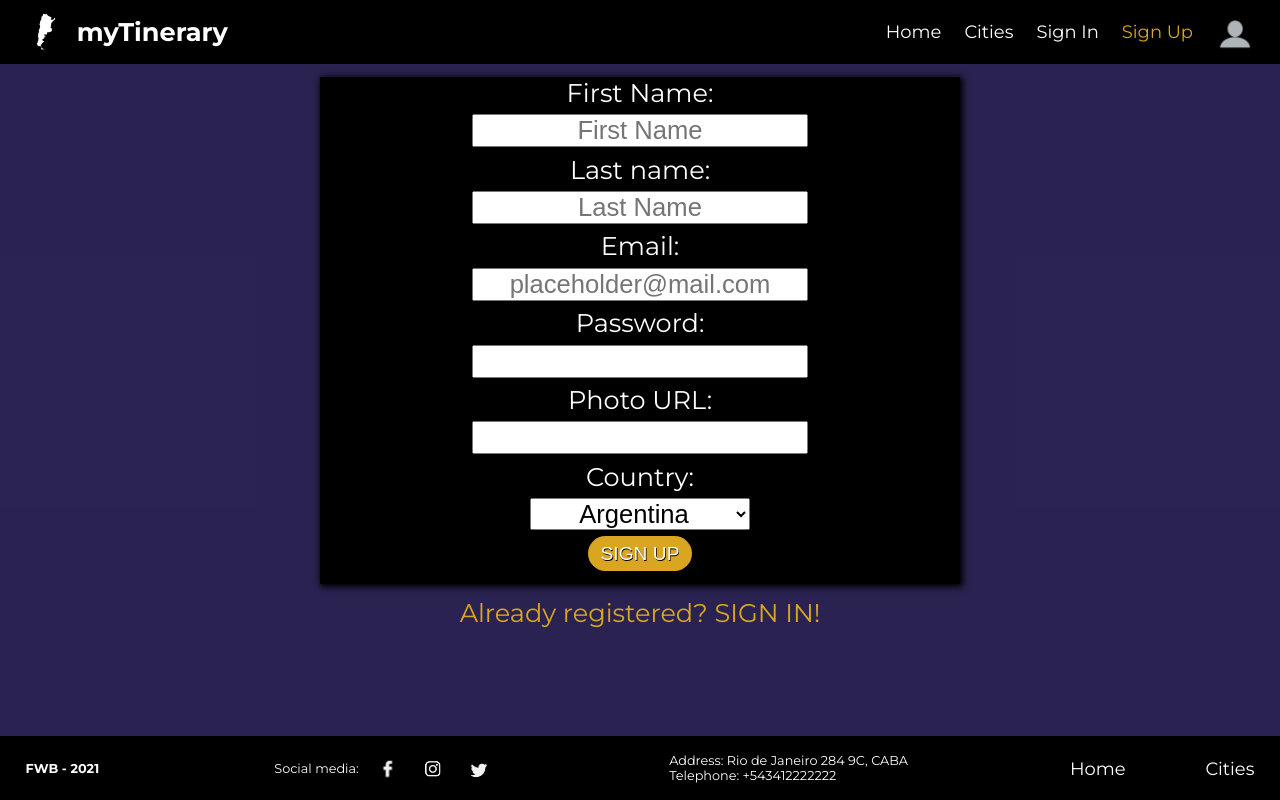
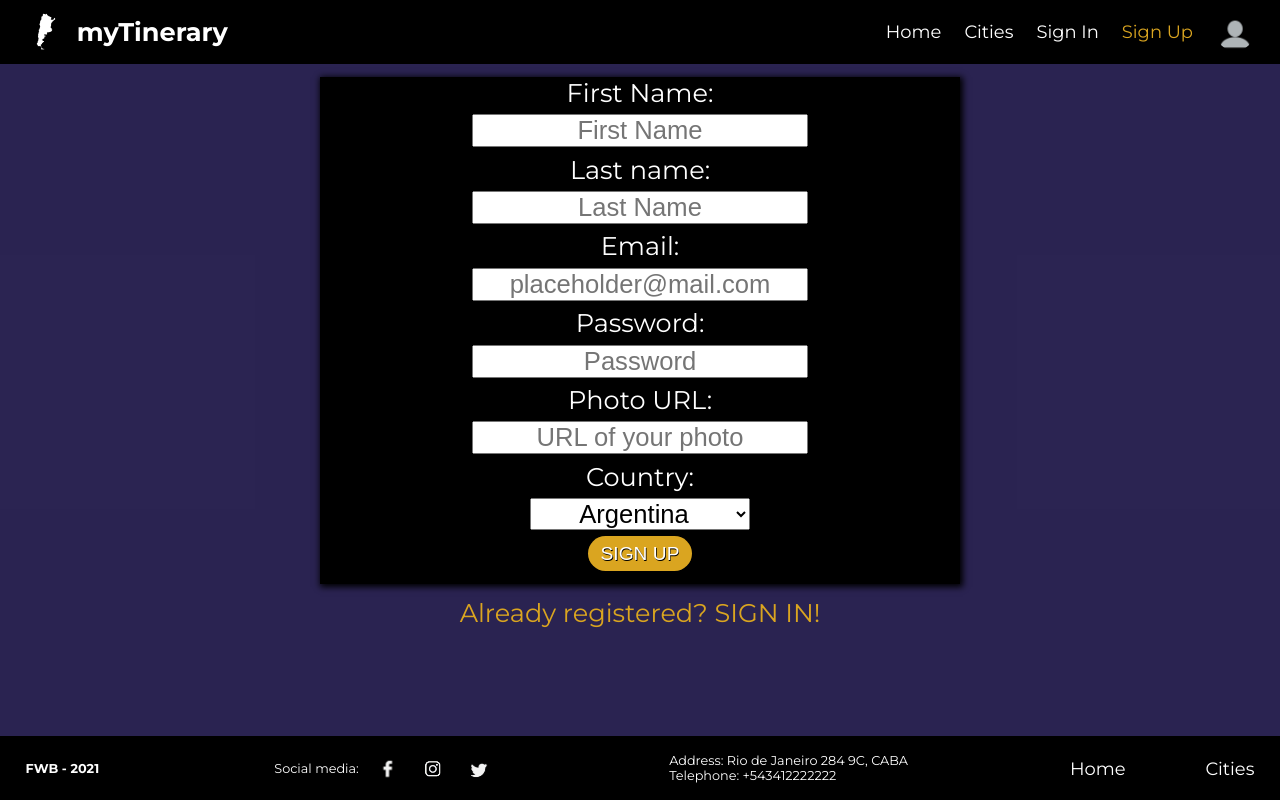
Before and after one commit to WernerBudtke/mytinerary-budtke, a React (Create React App) app in the folder frontend/: page /signup in a window 1280 px wide. Built offline with nearby package versions, Linux system fonts and the light colour scheme.

Commit message:
minor changes

```diff
--- a/frontend/src/App.css
+++ b/frontend/src/App.css
@@ -91,6 +91,10 @@ header nav a.active, footer nav a.active{
     height: 3rem;
     background-repeat: no-repeat;
     transition: all 5s;
+}
+.photo.user{
+    border-radius: 100%;
+    background-size: cover;
 }
 .photo.logo:hover, .photo.user:hover{
     transform: rotate(360deg);
--- a/frontend/src/App.js
+++ b/frontend/src/App.js
@@ -9,8 +9,32 @@ import Error from "./pages/Error";
 import Signup from "./pages/Signup";
 import Signin from "./pages/Signin";
 import User from "./pages/User";
+// import { useEffect } from "react";
+import {connect} from 'react-redux'
 
-function App() {
+function App(props) {
+  // useEffect(()=>{
+  //   let myLocalStorage = window.localStorage
+  //   let actualDate = new Date()
+  //   console.log(actualDate)
+  //   let day = actualDate.getDay().toString()
+  //   let month = actualDate.getMonth().toString()
+  //   console.log(day)
+  //   console.log(month)
+  //   myLocalStorage.getItem("userPhoto") === null && myLocalStorage.setItem("userPhoto", props.userPhoto)
+  //   myLocalStorage.getItem("userPhoto") === "" && myLocalStorage.setItem("userPhoto", props.userPhoto)
+  //   myLocalStorage.getItem("actualDay") === null && myLocalStorage.setItem("actualDay", day)
+  //   myLocalStorage.getItem("actualMonth") === null && myLocalStorage.setItem("actualMonth", month)
+  //   if((myLocalStorage.getItem("actualDay") !== day) || (myLocalStorage.getItem("actualMonth") !== month)){
+  //     console.log("entro aca")
+  //     myLocalStorage.removeItem('userPhoto')
+  //     myLocalStorage.removeItem('actualDay')
+  //     myLocalStorage.removeItem('actualMonth')
+  //   }
+  //   console.log(myLocalStorage.getItem("userPhoto"))
+  //   console.log(myLocalStorage.getItem("actualDay"))
+  //   console.log(myLocalStorage.getItem("actualMonth"))
+  // },[props.userPhoto])
   return (
     <BrowserRouter>
       <Switch>
@@ -27,6 +51,11 @@ function App() {
     </BrowserRouter>
   )
 }
+const mapStateToProps = (state) =>{
+  return {
+    userPhoto: state.usersRed.photoURL
+  }
+}
 // los /itineraries/:id lo que venga luego de :, lo guarda dentro de match param prop ID si pongo culo va culo
-export default App;
+export default connect(mapStateToProps)(App);
 // componente sign in, sign up. con sus formularios. enviar a backend, pedido login sign up, backend debe devolver si cuenta fue creada con exito o no. o si contraseña estaba bien o no.
--- a/frontend/src/components/Mainsignin.js
+++ b/frontend/src/components/Mainsignin.js
@@ -17,7 +17,6 @@ const Mainsignin = (props) =>{
         })
         props.loginUser(dataUser)
         .then(res =>{
-            console.log(res)
             !res.success ? setRenderError({error: res.error}) : props.history.push('/user/logged')
         })
     }
--- a/frontend/src/components/Mainsignup.js
+++ b/frontend/src/components/Mainsignup.js
@@ -9,10 +9,10 @@ const Mainsignup = (props) =>{
         let namesOfFields = ["firstName", "lastName", "eMail", "password", "photoURL", "country"]
         let dataUser = {}
         let voidFields = []
-        let dataVoids = 0
+        // let dataVoids = 0
         namesOfFields.forEach(property => {
             if(childrens.find(element => element.id === property).value === ""){
-                dataVoids++
+                // dataVoids++
                 voidFields.push(property)
             }
             dataUser = {
@@ -20,14 +20,13 @@ const Mainsignup = (props) =>{
                 [property]:childrens.find(element => element.id === property).value
             }
         })
-        dataVoids === 0 ? props.registerUser(dataUser).then(res =>{!res.success ? setRenderError({error: res.error}) : props.history.push('/user/registered')}) : setRenderError({error: voidFields.join(' ')})
+        voidFields.length === 0 ? props.registerUser(dataUser).then(res =>{!res.success ? setRenderError({error: res.error}) : props.history.push('/user/registered')}) : setRenderError({error: voidFields.join(' ')})
     }
-
     const countries = ["Argentina", "Chile", "Brazil", "Uruguay", "Perú", "Bolivia", "Paraguay", "Rest of the World"]
     const handleErrors = (string) =>{
         return renderError.error.includes(string) ? 'fieldError' : ''
     }
-
+    const emailInUse = renderError.error.includes('eMail already in use')
     return(
         <main className='signUpMain'>
             <form className='signUpForm'>
@@ -35,12 +34,12 @@ const Mainsignup = (props) =>{
                 <input className={handleErrors('firstName')} type="text" placeholder="First Name" id="firstName" name="firstName" required/>
                 <label htmlFor="lastName">{handleErrors('lastName') === 'fieldError' ? 'Last name: (REQUIRED)' : 'Last name:'}</label>
                 <input className={handleErrors('lastName')} type="text" placeholder="Last Name" id="lastName" name="lastName" required/>
-                <label htmlFor="eMail">{handleErrors('eMail') === 'fieldError' ? 'Email: (REQUIRED)' : 'Email:'}</label>
+                <label htmlFor="eMail">{handleErrors('eMail') === 'fieldError' ? `Email: ${emailInUse ? 'already in use' : '(REQUIRED)'}` : 'Email:'}</label>
                 <input className={handleErrors('eMail')} type="email" placeholder="placeholder@mail.com" id="eMail" name="eMail" required/>
                 <label htmlFor="password">{handleErrors('password') === 'fieldError' ? 'Password: (REQUIRED)' : 'Password:'}</label>
-                <input className={handleErrors('password')} type="password" id="password" name="password" required/>
+                <input className={handleErrors('password')} type="password" placeholder="Password" id="password" name="password" required/>
                 <label htmlFor="photoURL">{handleErrors('photoURL') === 'fieldError' ? 'Photo URL: (REQUIRED)' : 'Photo URL:'}</label>
-                <input className={handleErrors('photoURL')} type="url" id="photoURL" name="photoURL" required/>
+                <input className={handleErrors('photoURL')} type="url" placeholder="URL of your photo" id="photoURL" name="photoURL" required/>
                 <label htmlFor="country">Country:</label>
                 <select name="country" id="country">
                 {countries.map(country => {
--- a/frontend/src/pages/Signin.js
+++ b/frontend/src/pages/Signin.js
@@ -1,7 +1,16 @@
 import Header from '../components/Header'
 import Footer from '../components/Footer'
 import Mainsignin from '../components/Mainsignin'
+import {useEffect} from 'react'
 const Signin = (props) =>{
+    useEffect(() => {
+        window.scrollTo(0, 0)
+        document.title = "myTinerary - Sign In"
+        return () => {
+            document.title = "myTinerary"
+        }
+        // eslint-disable-next-line react-hooks/exhaustive-deps
+    },[])
     return (
         <>
             <Header/>
--- a/frontend/src/pages/Signup.js
+++ b/frontend/src/pages/Signup.js
@@ -1,7 +1,16 @@
 import Header from '../components/Header'
 import Footer from '../components/Footer'
 import Mainsignup from '../components/Mainsignup'
+import {useEffect} from 'react'
 const Signup = (props) =>{
+    useEffect(() => {
+        window.scrollTo(0, 0)
+        document.title = "myTinerary - Sign Up"
+        return () => {
+            document.title = "myTinerary"
+        }
+        // eslint-disable-next-line react-hooks/exhaustive-deps
+    },[])
     return (
         <>
             <Header/>
--- a/frontend/src/redux/reducers/userReducer.js
+++ b/frontend/src/redux/reducers/userReducer.js
@@ -5,7 +5,7 @@ const userReducer = (state = initState, action) =>{
     switch(action.type){
         case 'USER_LOGGED':
             return{
-                photoURL:action.payload.photoURL
+                photoURL:action.payload
             }
         default:
             return state
```
Also changed, not shown: 1 other file (tests, documents, lock files or other folders).
